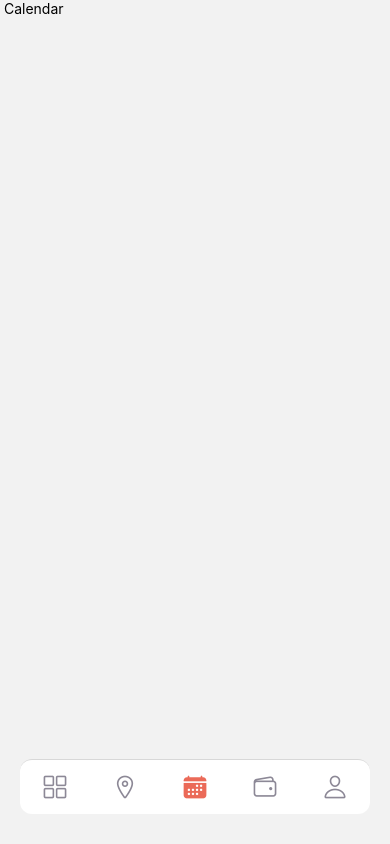
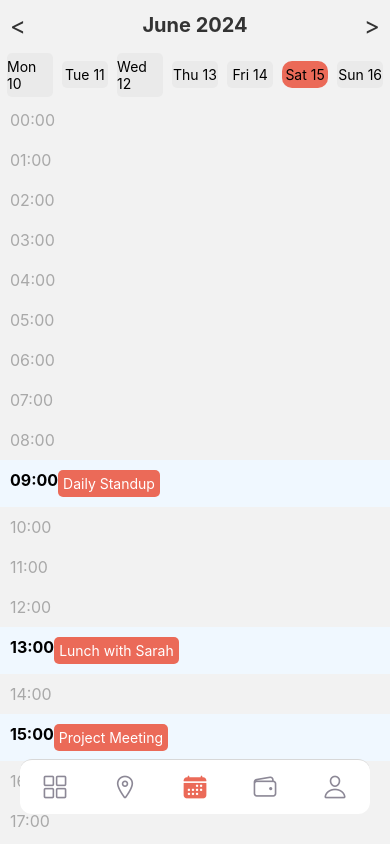
Before and after one commit to daniboz/goTravel-ui, a React Native app: screen /Calendar in a window 390 px wide. Built offline with nearby package versions, Linux system fonts and the light colour scheme.

Commit message:
create calendar

```diff
--- a/constants/theme.js
+++ b/constants/theme.js
@@ -62,5 +62,6 @@ const SHADOWS = {
     },
 };
 
+const TAB_BAR_HEIGHT = 55;
 
-export { COLORS, SIZES, SHADOWS, TEXT };
+export { COLORS, SIZES, SHADOWS, TEXT, TAB_BAR_HEIGHT };
--- a/package.json
+++ b/package.json
@@ -20,6 +20,7 @@
     "@react-navigation/native-stack": "^6.9.13",
     "@react-navigation/stack": "^6.3.17",
     "axios": "^1.4.0",
+    "date-fns": "^3.6.0",
     "expo": "~49.0.6",
     "expo-blur": "~12.4.1",
     "expo-font": "~11.4.0",
@@ -31,6 +32,7 @@
     "react": "18.2.0",
     "react-native": "0.72.3",
     "react-native-bouncy-checkbox": "^3.0.7",
+    "react-native-calendars": "^1.1304.1",
     "react-native-maps": "1.7.1",
     "react-native-onboarding-swiper": "^1.2.0",
     "react-native-pager-view": "6.2.0",
--- a/screens/calendar/Calendar.jsx
+++ b/screens/calendar/Calendar.jsx
@@ -1,14 +1,186 @@
-import React, { Component } from 'react'
-import { Text, View } from 'react-native'
+import React, { useState, useEffect} from 'react';
+import { View, Text, ScrollView, TouchableOpacity, StyleSheet, SafeAreaView, Dimensions } from 'react-native';
+import { startOfWeek, addDays, format} from 'date-fns';
+import { COLORS, TAB_BAR_HEIGHT } from '../../constants/theme';
 
-export class Calendar extends Component {
-  render() {
+const screenWidth = Dimensions.get('window').width;
+const screenHeight = Dimensions.get('window').height;
+
+const getWeekStart = (date) => startOfWeek(date, { weekStartsOn: 1 });
+
+const getWeekDays = (startOfWeek) => [...Array(7)].map((_, i) => addDays(startOfWeek, i));
+
+const isToday = (someDate) => {
+  const today = new Date();
+  return someDate.getDate() === today.getDate() &&
+    someDate.getMonth() === today.getMonth() &&
+    someDate.getFullYear() === today.getFullYear();
+};
+
+const mockAppointments = {
+  '09:00': [{ id: 1, title: 'Daily Standup' }],
+  '13:00': [{ id: 2, title: 'Lunch with Sarah' }],
+  '15:00': [{ id: 3, title: 'Project Meeting' }],
+};
+
+const CalendarPage = () => {
+  const [selectedDate, setSelectedDate] = useState(new Date());
+  const [weekDays, setWeekDays] = useState(getWeekDays(getWeekStart(new Date())));
+
+  useEffect(() => {
+    setWeekDays(getWeekDays(getWeekStart(selectedDate)));
+  }, [selectedDate]);
+
+  const selectDate = (date) => {
+    setSelectedDate(date);
+    setWeekDays(getWeekDays(getWeekStart(date)));
+  };
+
+  const changeWeek = (direction) => {
+    const newSelectedDate = addDays(selectedDate, direction * 7);
+    selectDate(newSelectedDate);
+  };
+
+  const renderHourRow = (hour, appointments) => {
+    const hasAppointments = appointments && appointments.length > 0;
     return (
-      <View>
-        <Text> Calendar </Text>
+      <View key={hour} style={hasAppointments ? styles.hourRowHighlighted : styles.hourRow}>
+        <Text style={hasAppointments ? styles.hourTextHighlighted : styles.hourText}>{hour}</Text>
+        {hasAppointments && (
+          <ScrollView horizontal showsHorizontalScrollIndicator={false}>
+            {appointments.map((appointment) => (
+              <View key={appointment.id} style={styles.appointmentContainer}>
+                <Text style={styles.appointmentText}>{appointment.title}</Text>
+              </View>
+            ))}
+          </ScrollView>
+        )}
       </View>
-    )
-  }
-}
+    );
+  };
 
-export default Calendar
+  const headerHeight = 50;
+  const availableHeight = screenHeight - headerHeight - TAB_BAR_HEIGHT;
+
+  return (
+    <SafeAreaView style={styles.container}>
+      <View style={[styles.header, { height: headerHeight }]}>
+        <TouchableOpacity onPress={() => changeWeek(-1)}>
+          <Text style={styles.arrowText}>{'<'}</Text>
+        </TouchableOpacity>
+        <Text style={styles.monthText}>
+          {format(selectedDate, 'MMMM yyyy')}
+        </Text>
+        <TouchableOpacity onPress={() => changeWeek(1)}>
+          <Text style={styles.arrowText}>{'>'}</Text>
+        </TouchableOpacity>
+      </View>
+      <ScrollView
+        horizontal
+        showsHorizontalScrollIndicator={false}
+        contentContainerStyle={styles.weekDaysContainer}
+      >
+        {weekDays.map((day, index) => (
+          <TouchableOpacity
+            key={index}
+            style={[
+              styles.dayButton,
+              isToday(day) ? styles.todayButton : {}
+            ]}
+            onPress={() => selectDate(day)}
+          >
+            <Text style={styles.dayText}>
+              {format(day, 'EEE d')}
+            </Text>
+          </TouchableOpacity>
+        ))}
+      </ScrollView>
+      <ScrollView style={[styles.hoursList, { height: availableHeight }]}>
+        {Array.from({ length: 24 }, (_, index) => {
+          const hourString = `${index < 10 ? '0' : ''}${index}:00`;
+          return renderHourRow(hourString, mockAppointments[hourString]);
+        })}
+      </ScrollView>
+    </SafeAreaView>
+  );
+};
+
+const styles = StyleSheet.create({
+    container: {
+      flex: 1,
+    },
+    header: {
+      width: '100%',
+      justifyContent: 'space-between',
+      alignItems: 'center',
+      flexDirection: 'row',
+      backgroundColor: '#f2f2f2',
+      paddingHorizontal: 10,
+    },
+    arrowText: {
+      fontSize: 24,
+      color: '#333',
+    },
+    monthText: {
+      fontSize: 20,
+      fontWeight: 'bold',
+      color: '#333',
+    },
+    weekDaysContainer: {
+      flexGrow: 1,
+      flexDirection: 'row',
+      justifyContent: 'space-between',
+      alignItems: 'center',
+      paddingHorizontal: 5,
+    },
+    dayButton: {
+      width: screenWidth / 7 - 10,
+      justifyContent: 'center',
+      alignItems: 'center',
+      marginHorizontal: 2,
+      backgroundColor: '#eaeaea',
+      paddingVertical: 5,
+      borderRadius: 5,
+    },
+    dayText: {
+      fontSize: 14,
+    },
+    hourRow: {
+      flexDirection: 'row',
+      justifyContent: 'space-between',
+      padding: 10,
+      opacity: 0.3,
+    },
+    hourRowHighlighted: {
+      flexDirection: 'row',
+      justifyContent: 'space-between',
+      padding: 10,
+      opacity: 1,
+      backgroundColor: '#f0f8ff',
+    },
+    hourText: {
+      fontSize: 16,
+    },
+    hourTextHighlighted: {
+      fontSize: 16,
+      fontWeight: 'bold',
+    },
+    hoursList: {
+      width: '100%',
+    },
+    appointmentContainer: {
+      backgroundColor: COLORS.red,
+      borderRadius: 5,
+      padding: 5,
+      marginRight: 10,
+    },
+    appointmentText: {
+      color: '#fff',
+    },
+    todayButton: {
+      backgroundColor: COLORS.red,
+      borderRadius: 10,
+    },
+  });
+
+export default CalendarPage;
```
Also changed, not shown: 1 other file (tests, documents, lock files or other folders).
